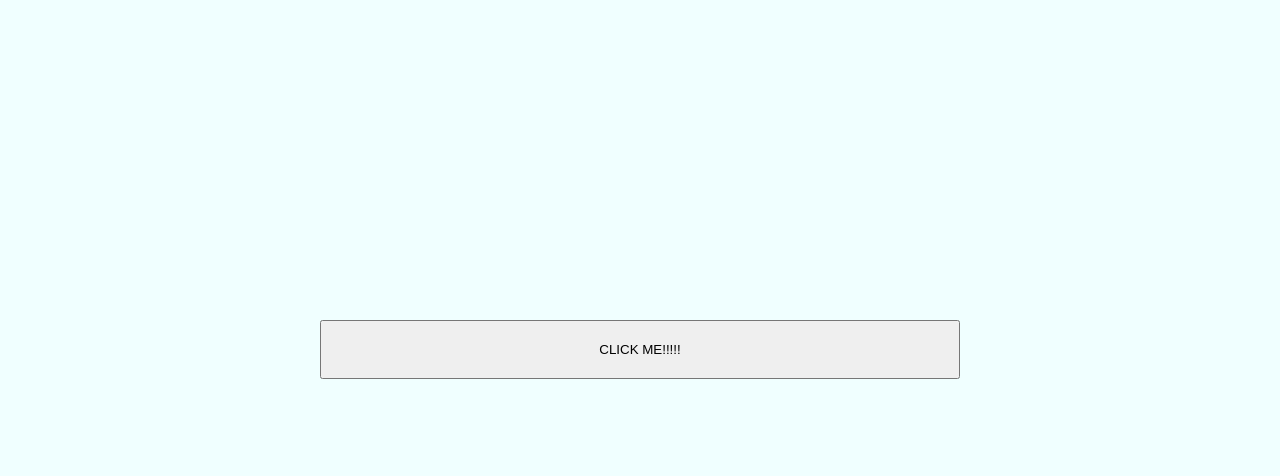
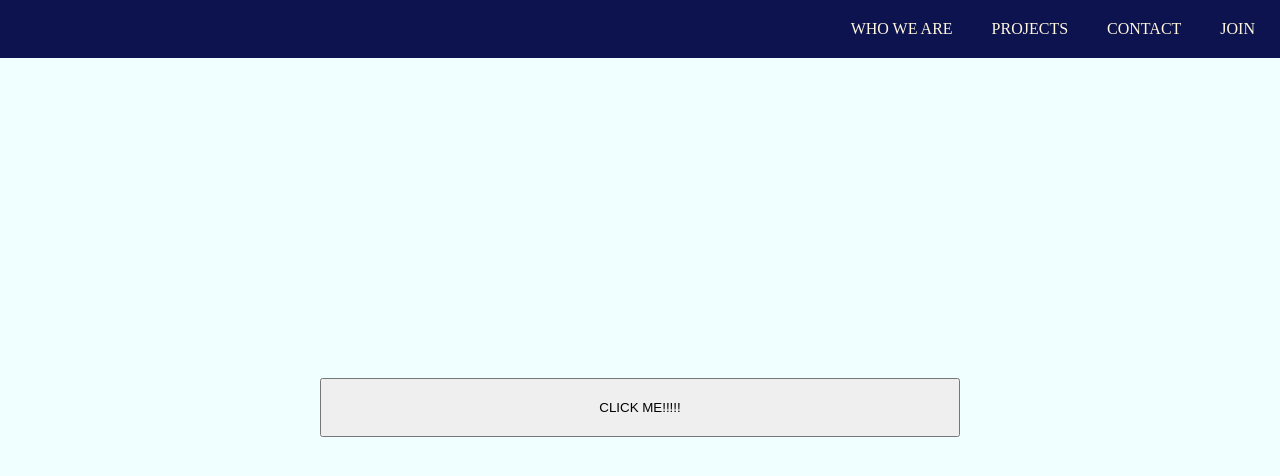
Before and after one commit to EleonoraR/f.i.t-for-testing, a plain HTML site: page index.html in a window 1280 px wide. Drawn offline with Linux system fonts and the light colour scheme.

Commit message:
Update index.html
Nav-bar is added

```diff
--- a/index.html
+++ b/index.html
@@ -8,6 +8,15 @@
     <link rel="stylesheet" href="css/style.css">
 </head>
 <body>
+     <!--Ella Added Nav bar May 8, 2023-->
+    <nav class="nav-bar">
+        <ul>
+            <li class="nav-li"><a class="nav-li-a" href="#whoweare">Who we are</a></li>
+            <li class="nav-li"><a class="nav-li-a" href="#projects">Projects</a></li>
+            <li class="nav-li"><a class="nav-li-a" href="#contact">Contact</a></li>
+            <li class="nav-li"><a class="nav-li-a" href="#join">Join</a></li>
+        </ul>
+    </nav>
     <!--Ella button with id="click-btn is added"-->
     <button id="click-btn">Click me!!!!!</button>
     <script src="js/script.js"></script>
```
